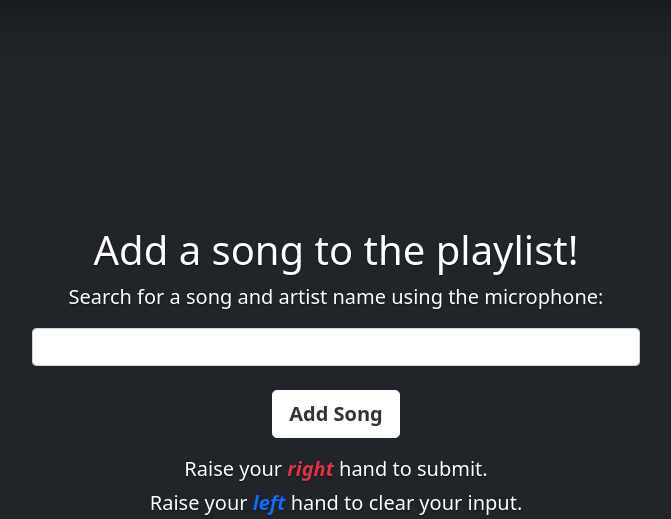
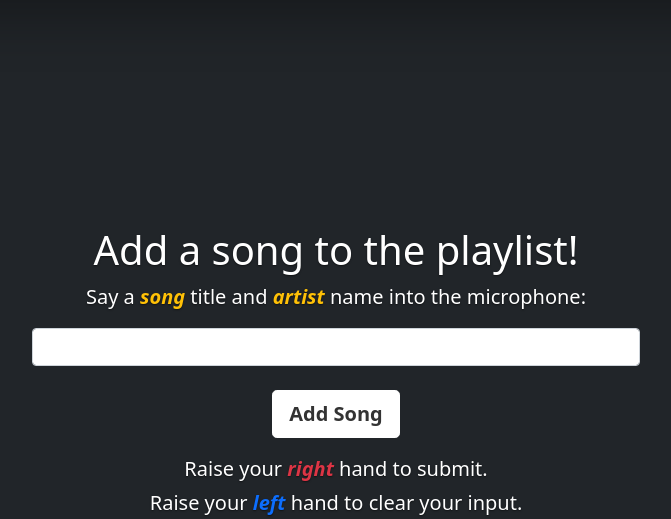
Before and after one commit to mejonyu/yale-wrapped, a Flask app: page /search in a window 1280 px wide. Shown: the top 519 px of the page, without its empty margins (304-975 px from the left). Run offline with Flask 3, Linux system fonts and the light colour scheme; some libraries are stand-ins or nearby versions.

Commit message:
Minor styling changes

```diff
--- a/templates/search.html
+++ b/templates/search.html
@@ -15,7 +15,7 @@
 
             <main class="px-3">
                 <h1>Add a song to the playlist!</h1>
-                <p class="lead">Search for a song and artist name using the microphone:</p>
+                <p class="lead">Say a <em class="fw-bold text-warning">song</em> title and <em class="fw-bold text-warning">artist</em> name into the microphone:</p>
                 <form id="song-form">
                     <div class="mb-4">
                         <input type="text" class="form-control" id="song">
```
Also changed, not shown: 1 other file.
